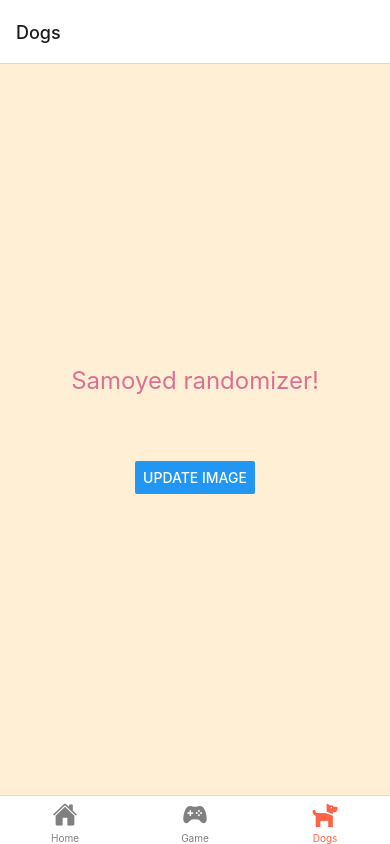
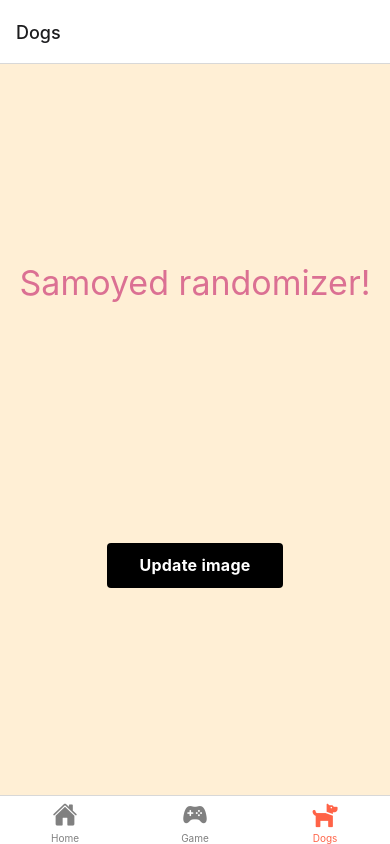
Before and after one commit to Technigo/project-react-native-app, a React Native app: screen /Dogs in a window 390 px wide. Built offline with nearby package versions, Linux system fonts and the light colour scheme; no server answers.

Commit message:
Commit before adding game functionality

```diff
--- a/screens/DogScreen.js
+++ b/screens/DogScreen.js
@@ -1,5 +1,6 @@
 import React, { useEffect, useState } from 'react';
-import { StyleSheet, View, Text, Image, Button } from 'react-native';
+import { StyleSheet, View, Text, Image } from 'react-native';
+import StyledButton from '../components/StyledButton';
 
 const DOG_URL = 'https://dog.ceo/api/breed/samoyed/images/random'
 
@@ -26,7 +27,7 @@ const DogScreen = () => {
             {dogImage &&
                 <Image source={{ uri: dogImage}} style={styles.image} />
             }
-			<Button onPress={getDogImage} title="Update image" />
+             <StyledButton title="Update image" onPress={getDogImage} />
 		</View>
 	);
 };
@@ -39,12 +40,14 @@ const styles = StyleSheet.create({
 		alignItems: 'center'
 	},
 	title: {
-		fontSize: 24,
+		fontSize: 34,
 		color: 'palevioletred'
 	},
 	image: {
-		width: 66,
-		height: 66
+		width: 150,
+		height: 150,
+        margin: 40,
+        borderRadius: 150 / 2
 	}
 })
 
```
